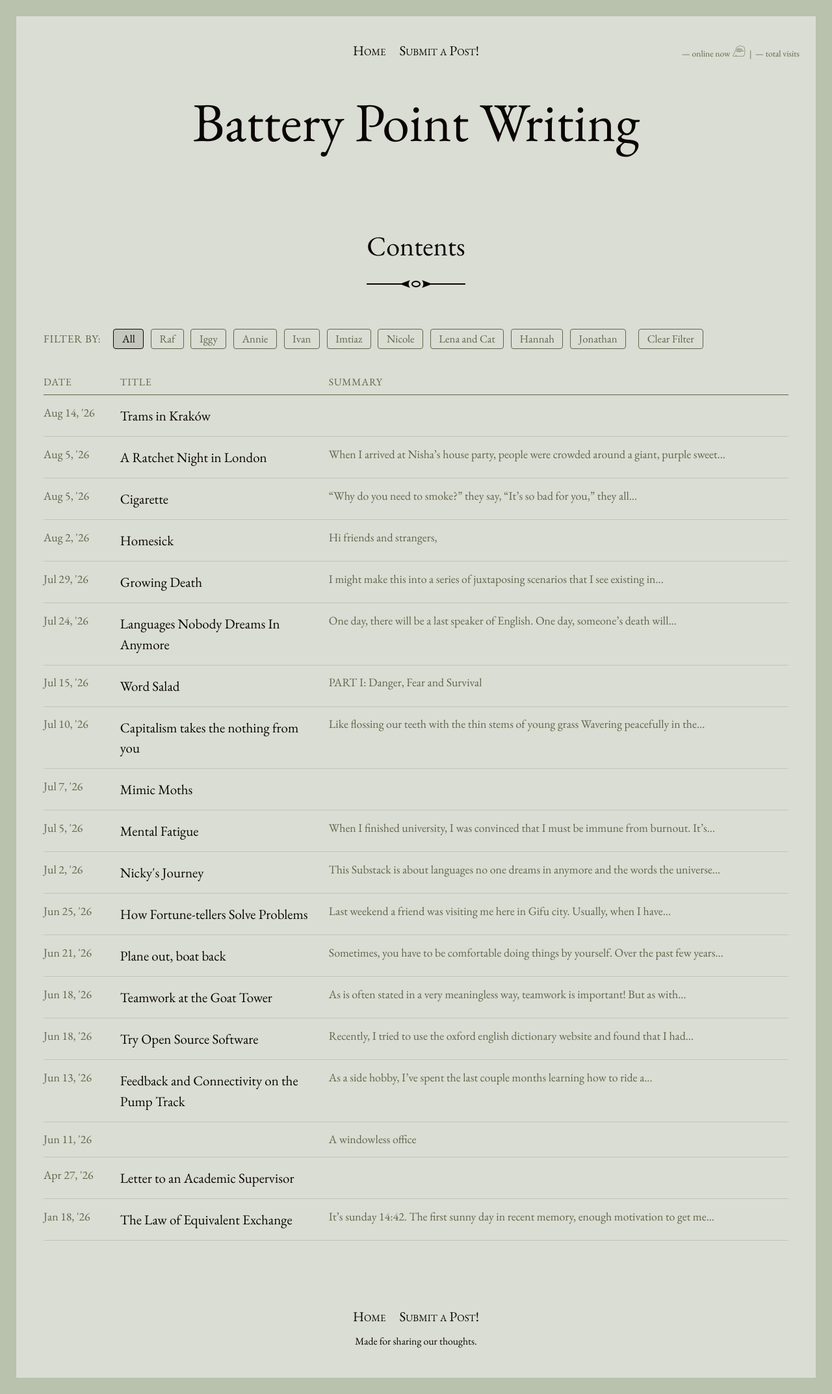
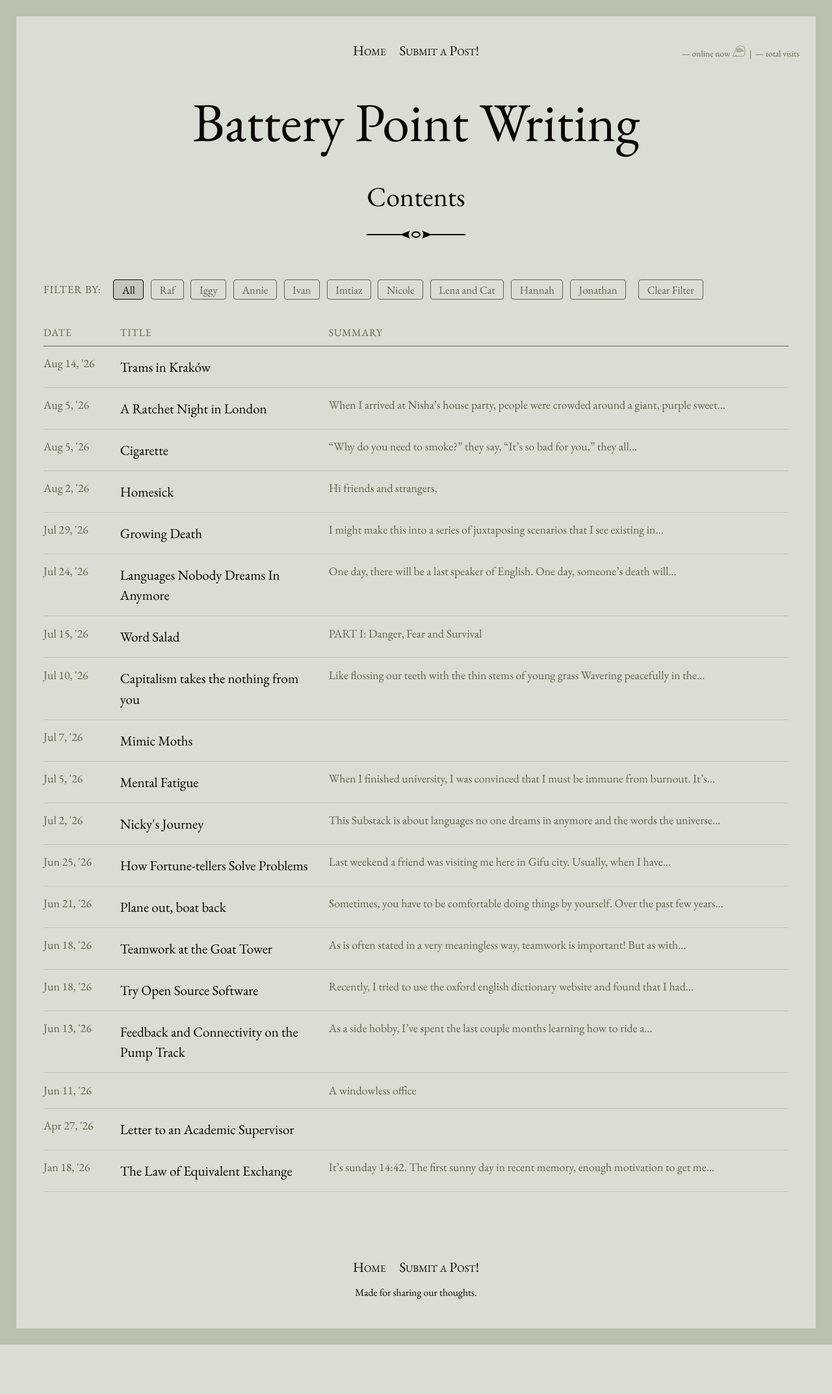
Before and after one commit to batterypointwriting/batterypointwriting.github.io, a Jekyll site: the page built from index.html, in a window 1280 px wide. Shown: the whole page at 65% size. Built offline with Jekyll 4.4.1, drawn with Linux system fonts in a browser that asks for light colours; the list of posts is cut into pages by our own code; after the commit the page ends 2069 px from its top, so only the background shows below that.

Commit message:
Update _base.scss

```diff
--- a/_sass/_base.scss
+++ b/_sass/_base.scss
@@ -115,7 +115,7 @@ figcaption {
 .home {
   max-width: 1400px;
   margin: auto;
-  padding: 3em 2em;
+  padding: 0 2em 3em;
 }
 
 @media (max-width: 768px) {
```
